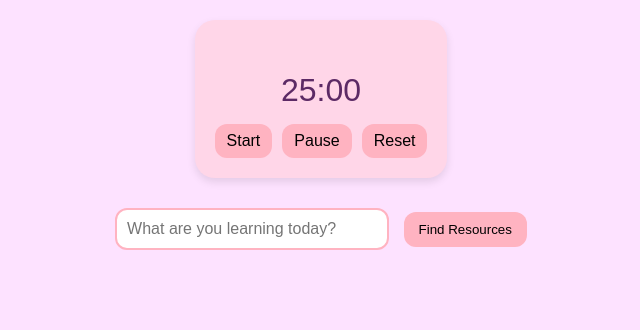
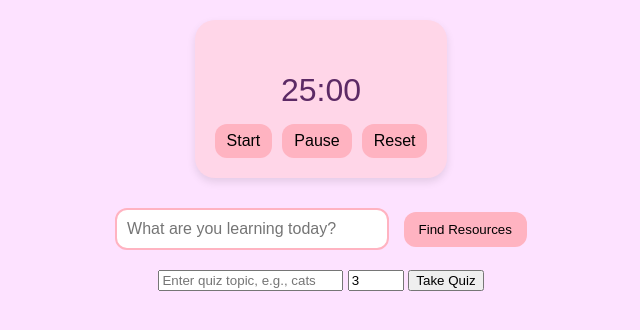
Before and after one commit to Bethel-21/buddy, a Flask app: page / in a window 1280 px wide. Shown: the top 330 px of the page, without its empty margins (319-959 px from the left). Run offline with Flask 3, Linux system fonts and the light colour scheme.

Commit message:
Final prototype: Pomodoro, youtube resource, quizzes, and cute UI

```diff
--- a/backend/app.py
+++ b/backend/app.py
@@ -4,6 +4,7 @@ from flask import Flask, render_template, jsonify, request
 import requests
 import os
 from dotenv import load_dotenv
+from database import get_connection
 
 # Load environment variables from .env
 load_dotenv()
@@ -13,6 +14,86 @@ app = Flask(__name__)
 YOUTUBE_API_KEY = os.getenv("YOUTUBE_API_KEY")
 if not YOUTUBE_API_KEY:
     raise ValueError("YouTube API key not found. Set it in .env file.")
+
+
+
+# Mock quizzes for demo
+MOCK_QUIZZES = {
+    "cats": [
+        {
+            "question": "What is the average lifespan of a domestic cat?",
+            "options": ["5-8 years", "10-15 years", "15-20 years", "20-25 years"],
+            "answer": 1
+        },
+        {
+            "question": "Which breed is known for having no tail?",
+            "options": ["Siamese", "Manx", "Persian", "Maine Coon"],
+            "answer": 1
+        },
+        {
+            "question": "Cats sleep for about how many hours per day?",
+            "options": ["8 hours", "12 hours", "16 hours", "20 hours"],
+            "answer": 2
+        }
+    ],
+    "default": [
+        {
+            "question": "Sample question?",
+            "options": ["A", "B", "C", "D"],
+            "answer": 0
+        }
+    ]
+}
+
+@app.route("/quiz")
+def quiz():
+    topic_input = request.args.get("topic", "").lower()
+    num_questions = request.args.get("num", 5, type=int)
+
+    # For demo: return mock quiz if topic matches, else default
+    quiz_questions = MOCK_QUIZZES.get(topic_input, MOCK_QUIZZES["default"])
+
+    # Limit to requested number of questions
+    return jsonify(quiz_questions[:num_questions])
+
+
+
+
+@app.route("/pomodoro", methods=["POST"])
+def save_pomodoro():
+    data = request.json
+    topic = data.get("topic", "Unknown")
+    duration = data.get("duration", 25)
+
+    conn = get_connection()
+    c = conn.cursor()
+    c.execute("INSERT INTO pomodoro (topic, duration) VALUES (?, ?)", (topic, duration))
+    conn.commit()
+    conn.close()
+
+    return jsonify({"status": "success"})
+
+
+
+@app.route("/quiz_score", methods=["POST"])
+def save_quiz_score():
+    data = request.json
+    topic = data.get("topic", "Unknown")
+    score = data.get("score", 0)
+    total = data.get("total", 0)
+
+    conn = get_connection()
+    c = conn.cursor()
+    c.execute("INSERT INTO quiz_score (topic, score, total) VALUES (?, ?, ?)", (topic, score, total))
+    conn.commit()
+    conn.close()
+
+    return jsonify({"status": "success"})
+
+
+
+
+
 
 @app.route("/")
 def home():
--- /dev/null
+++ b/backend/database.py
@@ -0,0 +1,41 @@
+
+
+import sqlite3
+
+DB_NAME = "database.db"
+
+def get_connection():
+    conn = sqlite3.connect(DB_NAME)
+    conn.row_factory = sqlite3.Row
+    return conn
+
+def init_db():
+    conn = get_connection()
+    c = conn.cursor()
+
+    # Pomodoro sessions table
+    c.execute("""
+        CREATE TABLE IF NOT EXISTS pomodoro (
+            id INTEGER PRIMARY KEY AUTOINCREMENT,
+            topic TEXT,
+            duration INTEGER,
+            timestamp DATETIME DEFAULT CURRENT_TIMESTAMP
+        )
+    """)
+
+    # Quiz scores table
+    c.execute("""
+        CREATE TABLE IF NOT EXISTS quiz_score (
+            id INTEGER PRIMARY KEY AUTOINCREMENT,
+            topic TEXT,
+            score INTEGER,
+            total INTEGER,
+            timestamp DATETIME DEFAULT CURRENT_TIMESTAMP
+        )
+    """)
+
+    conn.commit()
+    conn.close()
+
+# Initialize DB when module is imported
+init_db()
--- a/backend/static/script.js
+++ b/backend/static/script.js
@@ -1,4 +1,4 @@
-// Pomodoro Timer (keep previous code)
+// Pomodoro Timer
 let timerDuration = 25 * 60;
 let remainingTime = timerDuration;
 let interval = null;
@@ -9,68 +9,98 @@ const pauseButton = document.getElementById("pause");
 const resetButton = document.getElementById("reset");
 
 function updateDisplay() {
-    const minutes = Math.floor(remainingTime / 60);
-    const seconds = remainingTime % 60;
+    const minutes = Math.floor(remainingTime/60);
+    const seconds = remainingTime%60;
     timerDisplay.textContent = `${minutes.toString().padStart(2,'0')}:${seconds.toString().padStart(2,'0')}`;
+}
+
+function finishPomodoro() {
+    alert("Pomodoro finished! Take a break.");
+    const topic = document.getElementById("topic-input").value.trim() || "Unknown";
+    fetch("/pomodoro", {
+        method:"POST",
+        headers:{"Content-Type":"application/json"},
+        body: JSON.stringify({ topic, duration: 25 })
+    }).then(res => res.json()).then(data=>console.log(data));
 }
 
 function startTimer() {
     if (interval) return;
-    interval = setInterval(() => {
-        if (remainingTime > 0) {
-            remainingTime--;
-            updateDisplay();
-        } else {
-            clearInterval(interval);
-            interval = null;
-            alert("Pomodoro finished! Take a break.");
-        }
-    }, 1000);
+    interval = setInterval(()=>{
+        if(remainingTime>0){ remainingTime--; updateDisplay(); }
+        else { clearInterval(interval); interval=null; finishPomodoro(); }
+    },1000);
 }
 
-function pauseTimer() {
-    clearInterval(interval);
-    interval = null;
-}
-
-function resetTimer() {
-    clearInterval(interval);
-    interval = null;
-    remainingTime = timerDuration;
-    updateDisplay();
-}
+function pauseTimer(){ clearInterval(interval); interval=null; }
+function resetTimer(){ clearInterval(interval); interval=null; remainingTime=timerDuration; updateDisplay(); }
 
 startButton.addEventListener("click", startTimer);
 pauseButton.addEventListener("click", pauseTimer);
 resetButton.addEventListener("click", resetTimer);
-
 updateDisplay();
 
-// --------------------------------------------
 // Fetch Resources
 const topicInput = document.getElementById("topic-input");
 const findResourcesBtn = document.getElementById("find-resources");
 const resourcesContainer = document.getElementById("resources-container");
 
-findResourcesBtn.addEventListener("click", () => {
+findResourcesBtn.addEventListener("click", ()=>{
     const topic = topicInput.value.trim();
-    if (!topic) return alert("Please enter a topic!");
+    if(!topic) return alert("Enter topic!");
+    fetch(`/resources?topic=${encodeURIComponent(topic)}`)
+    .then(res=>res.json())
+    .then(data=>{
+        resourcesContainer.innerHTML="";
+        data.forEach(item=>{
+            const card=document.createElement("div");
+            card.className="resource-card";
+            card.innerHTML=`<h3>${item.type}: ${item.title}</h3>
+            <a href="${item.url}" target="_blank"><img src="${item.thumbnail}" alt="${item.title}"></a>`;
+            resourcesContainer.appendChild(card);
+        });
+    }).catch(err=>console.error(err));
+});
 
-    fetch(`/resources?topic=${encodeURIComponent(topic)}`)
-        .then(res => res.json())
-        .then(data => {
-            resourcesContainer.innerHTML = ""; // clear previous results
-            data.forEach(item => {
-                const card = document.createElement("div");
-                card.className = "resource-card";
-                card.innerHTML = `
-    <h3>${item.type}: ${item.title}</h3>
-    <a href="${item.url}" target="_blank">
-        <img src="${item.thumbnail}" alt="${item.title}" class="resource-thumbnail">
-    </a>
-`;
-                resourcesContainer.appendChild(card);
-            });
-        })
-        .catch(err => console.error(err));
+// Quiz
+const takeQuizBtn = document.getElementById("take-quiz");
+const quizContainer = document.getElementById("quiz-container");
+const quizTopicInput = document.getElementById("quiz-topic-input");
+const quizNumInput = document.getElementById("quiz-num-input");
+
+takeQuizBtn.addEventListener("click", ()=>{
+    const topic = quizTopicInput.value.trim();
+    const num = quizNumInput.value || 3;
+    if(!topic) return alert("Enter quiz topic!");
+    fetch(`/quiz?topic=${encodeURIComponent(topic)}&num=${num}`)
+    .then(res=>res.json())
+    .then(questions=>{
+        quizContainer.innerHTML="";
+        questions.forEach((q,index)=>{
+            const qDiv=document.createElement("div");
+            qDiv.className="quiz-question";
+            qDiv.innerHTML=`<p>${index+1}. ${q.question}</p>
+            ${q.options.map((opt,i)=>`<label><input type="radio" name="q${index}" value="${i}">${opt}</label>`).join("")}<hr>`;
+            quizContainer.appendChild(qDiv);
+        });
+        const submitBtn=document.createElement("button");
+        submitBtn.textContent="Submit Quiz";
+        submitBtn.addEventListener("click",()=>submitQuiz(questions));
+        quizContainer.appendChild(submitBtn);
+    }).catch(err=>console.error(err));
 });
+
+function submitQuiz(questions){
+    let score=0;
+    questions.forEach((q,index)=>{
+        const selected=document.querySelector(`input[name="q${index}"]:checked`);
+        if(selected && parseInt(selected.value)===q.answer){ score++; }
+    });
+    const topic = quizTopicInput.value.trim() || "Unknown";
+    fetch("/quiz_score",{
+        method:"POST",
+        headers:{"Content-Type":"application/json"},
+        body:JSON.stringify({ topic, score, total: questions.length })
+    }).then(res=>res.json()).then(data=>console.log(data));
+    alert(`You scored ${score} / ${questions.length}`);
+}
--- a/backend/static/style.css
+++ b/backend/static/style.css
@@ -111,3 +111,60 @@ body {
     border-radius: 10px;
     margin-top: 5px;
 }
+
+/* Quiz Container */
+#quiz-container {
+    display: flex;
+    flex-direction: column;
+    gap: 15px;
+    margin-top: 20px;
+}
+
+/* Each Question Card */
+.quiz-question {
+    background-color: #fff0f5;  /* soft pink */
+    border: 2px solid #ffb6c1;  /* light pink border */
+    border-radius: 12px;
+    padding: 15px;
+    box-shadow: 2px 2px 10px rgba(0,0,0,0.1);
+    font-family: 'Comic Sans MS', cursive, sans-serif; /* cute font */
+    color: #333;
+}
+
+/* Question Text */
+.quiz-question p {
+    font-weight: bold;
+    margin-bottom: 10px;
+}
+
+/* Options */
+.quiz-question label {
+    display: block;
+    background-color: #ffe4e1;  /* soft peach */
+    margin: 5px 0;
+    padding: 8px 12px;
+    border-radius: 8px;
+    cursor: pointer;
+    transition: background-color 0.3s;
+}
+
+.quiz-question label:hover {
+    background-color: #ffccd5;
+}
+
+/* Submit Button */
+.quiz-question + button {
+    background-color: #ff69b4;  /* hot pink */
+    color: white;
+    border: none;
+    padding: 10px 20px;
+    margin-top: 10px;
+    border-radius: 10px;
+    cursor: pointer;
+    font-weight: bold;
+    transition: background-color 0.3s;
+}
+
+.quiz-question + button:hover {
+    background-color: #ff85c1;
+}
--- a/backend/templates/index.html
+++ b/backend/templates/index.html
@@ -23,6 +23,13 @@
     <!-- Resource Cards -->
     <div id="resources-container"></div>
 
+
+    <input type="text" id="quiz-topic-input" placeholder="Enter quiz topic, e.g., cats">
+<input type="number" id="quiz-num-input" placeholder="Number of questions" value="3" min="1" max="10">
+<button id="take-quiz">Take Quiz</button>
+<div id="quiz-container"></div>
+
+
     <script src="{{ url_for('static', filename='script.js') }}"></script>
 </body>
 </html>
```
Also changed, not shown: backend/requirements.txt (added, +13 -0 lines), backend/database.db (added), backend/studybuddy.db (added).
